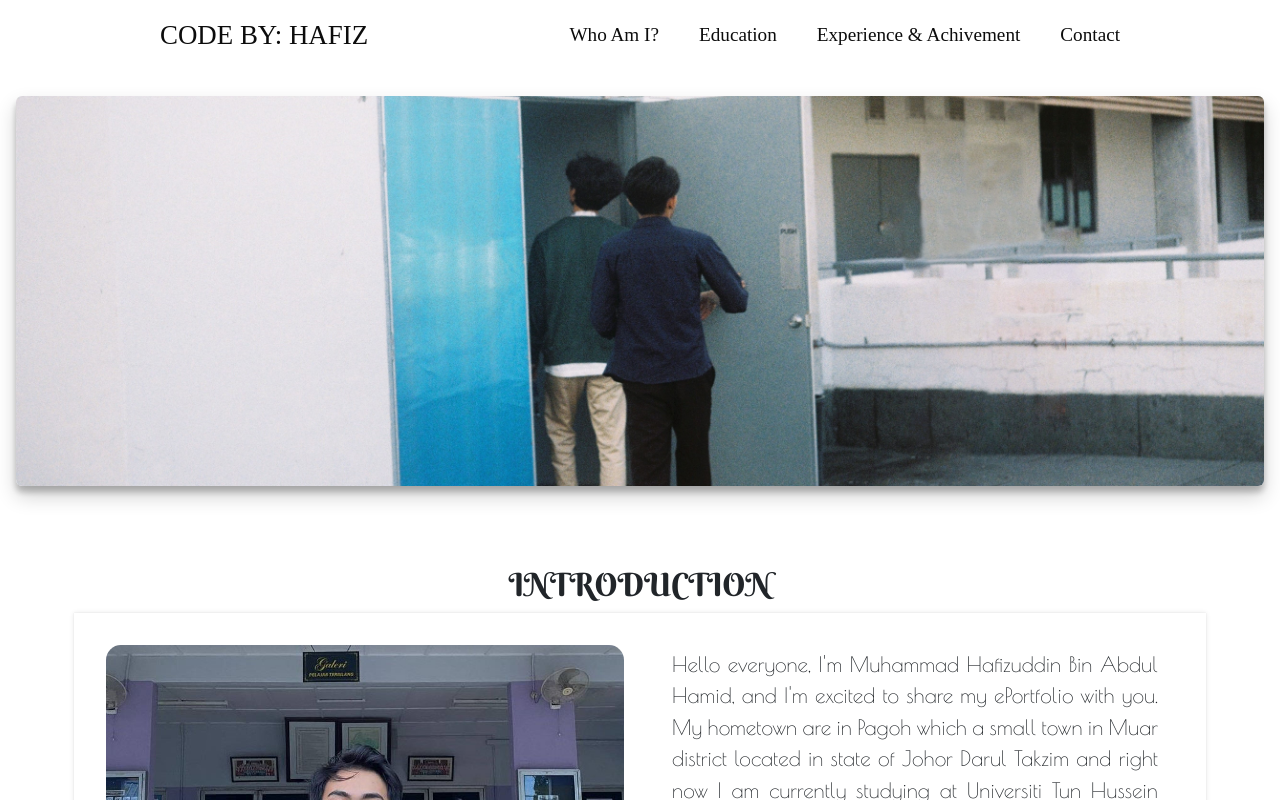
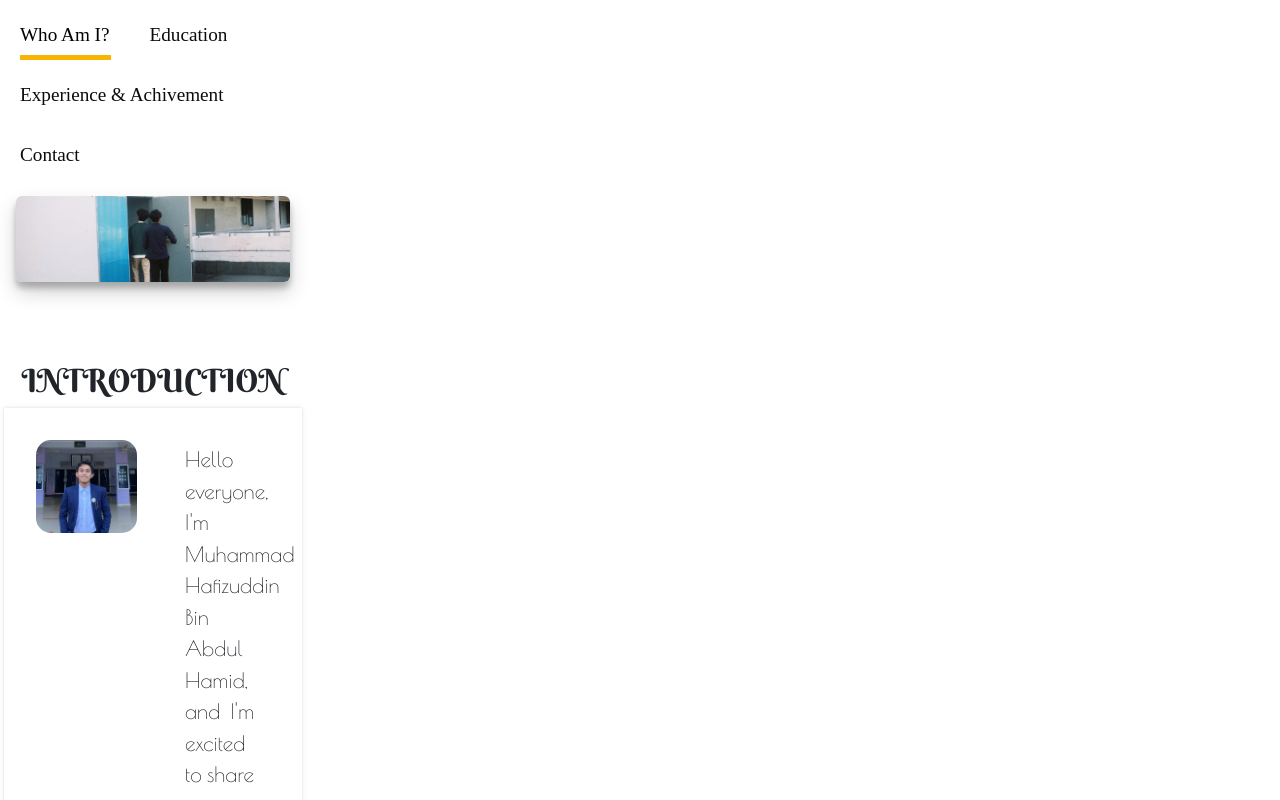
Before and after one commit to apiz23/ePortfolio, a React (Create React App) app: page / in a window 1280 px wide. Shown: the top 800 px of the page. Built offline with nearby package versions, Linux system fonts and the light colour scheme; a web font is replaced by a local one.

Commit message:
witdh change

```diff
--- a/src/Main.scss
+++ b/src/Main.scss
@@ -9,7 +9,7 @@ $link-hover-color: #f8b500;
 @import url("https://fonts.googleapis.com/css?family=Open+Sans|Berkshire Swash|Poiret One|Genos|Mina|Fira Sans Condensed|Courier Prime");
 
 body {
-	width: fit-content;
+	width: min-content;
 	height: 100vh;
 	font-family: "Mina";
 }
```
